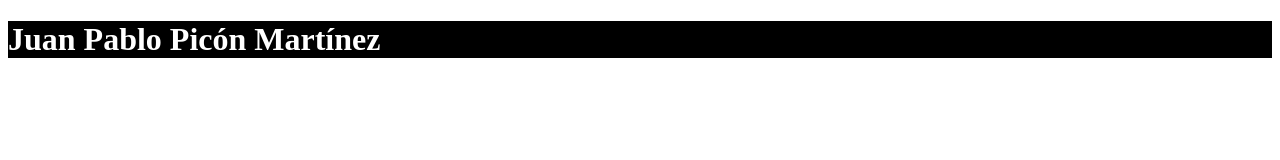
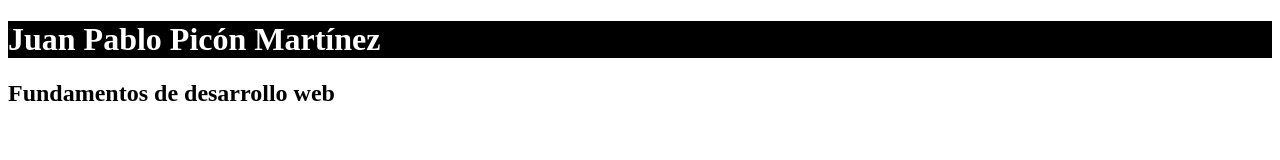
Before and after one commit to JuanPicon/paginaweb, a plain HTML site: page index.html in a window 1280 px wide. Drawn offline with Linux system fonts and the light colour scheme.

Commit message:
Agregue linea extra

```diff
--- a/index.html
+++ b/index.html
@@ -6,5 +6,6 @@
 
     <body>
         <h1 style="background-color: black;color:white">Juan Pablo Picón Martínez</h1>
+        <h2>Fundamentos de desarrollo web</h2>
     </body>
 </html>
```
